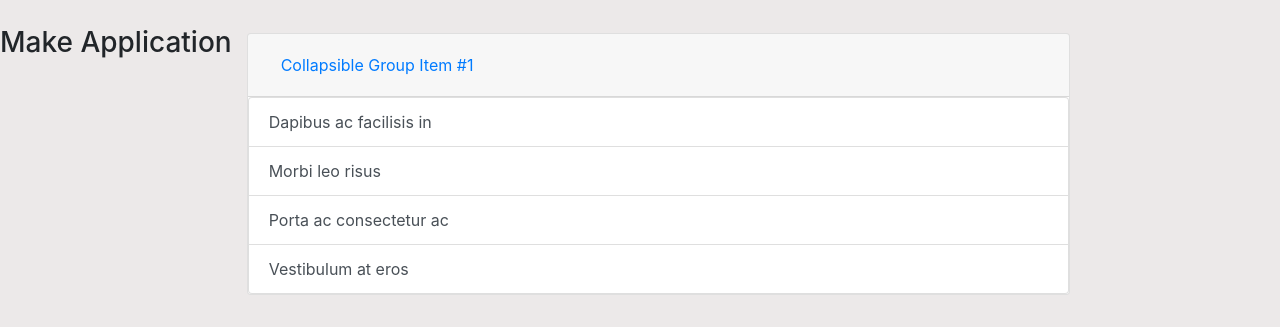
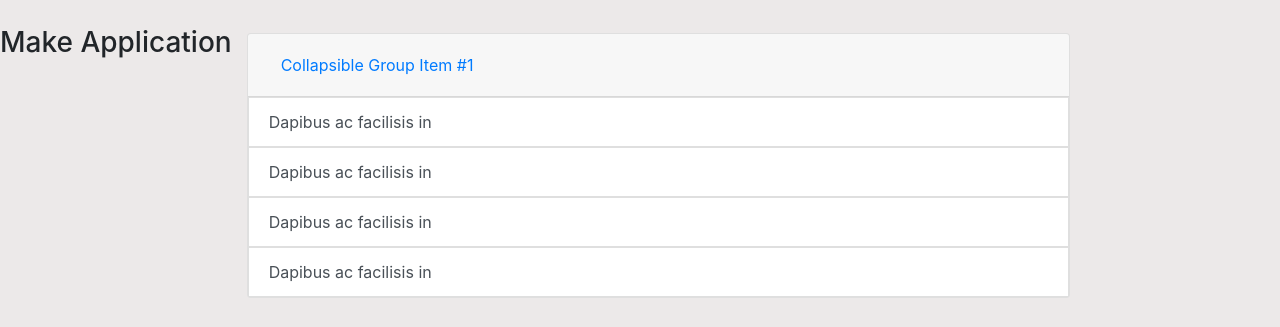
Before and after one commit to NyururuKelvin/myServices, an Angular app: page / in a window 1280 px wide. Shown: the top 327 px of the page. Built offline with nearby package versions, Linux system fonts and the light colour scheme.

Commit message:
href link added

```diff
--- a/src/app/bslist/bslist.component.html
+++ b/src/app/bslist/bslist.component.html
@@ -20,10 +20,10 @@
                 <div id="collapseOne" class="collapse show" aria-labelledby="headingOne" data-parent="#accordion">
                     <div class="cad-body">
                     <div class="list-group">
-                        <button type="button" class="list-group-item list-group-item-action">Dapibus ac facilisis in</button>
-                        <button type="button" class="list-group-item list-group-item-action">Morbi leo risus</button>
-                        <button type="button" class="list-group-item list-group-item-action">Porta ac consectetur ac</button>
-                        <button type="button" class="list-group-item list-group-item-action">Vestibulum at eros</button>
+                       <a href="http://"><button type="button" class="list-group-item list-group-item-action">Dapibus ac facilisis in</button></a>
+                       <a href="http://"><button type="button" class="list-group-item list-group-item-action">Dapibus ac facilisis in</button></a>
+                       <a href="http://"><button type="button" class="list-group-item list-group-item-action">Dapibus ac facilisis in</button></a>
+                       <a href="http://"><button type="button" class="list-group-item list-group-item-action">Dapibus ac facilisis in</button></a>
                         </div>
                     </div>
                 </div>
@@ -39,10 +39,10 @@
                 <div id="collapseTwo" class="collapse" aria-labelledby="headingTwo" data-parent="#accordion">
                     <div class="cad-body">
                     <div class="list-group">
-                        <button type="button" class="list-group-item list-group-item-action">Dapibus ac facilisis in</button>
-                        <button type="button" class="list-group-item list-group-item-action">Morbi leo risus</button>
-                        <button type="button" class="list-group-item list-group-item-action">Porta ac consectetur ac</button>
-                        <button type="button" class="list-group-item list-group-item-action">Vestibulum at eros</button>
+                        <a href="http://"><button type="button" class="list-group-item list-group-item-action">Dapibus ac facilisis in</button></a>
+                        <a href="http://"><button type="button" class="list-group-item list-group-item-action">Dapibus ac facilisis in</button></a>
+                        <a href="http://"><button type="button" class="list-group-item list-group-item-action">Dapibus ac facilisis in</button></a>
+                        <a href="http://"><button type="button" class="list-group-item list-group-item-action">Dapibus ac facilisis in</button></a>
                         </div>
                     </div>
                 </div>
@@ -58,10 +58,10 @@
                 <div id="collapseThree" class="collapse" aria-labelledby="headingThree" data-parent="#accordion">
                     <div class="cad-body">
                         <div class="list-group">
-                            <button type="button" class="list-group-item list-group-item-action">Dapibus ac facilisis in</button>
-                            <button type="button" class="list-group-item list-group-item-action">Morbi leo risus</button>
-                            <button type="button" class="list-group-item list-group-item-action">Porta ac consectetur ac</button>
-                            <button type="button" class="list-group-item list-group-item-action">Vestibulum at eros</button>
+                            <a href="http://"><button type="button" class="list-group-item list-group-item-action">Dapibus ac facilisis in</button></a>
+                            <a href="http://"><button type="button" class="list-group-item list-group-item-action">Dapibus ac facilisis in</button></a>
+                            <a href="http://"><button type="button" class="list-group-item list-group-item-action">Dapibus ac facilisis in</button></a>
+                            <a href="http://"><button type="button" class="list-group-item list-group-item-action">Dapibus ac facilisis in</button></a>
                           </div>
                     </div>
                 </div>
```
